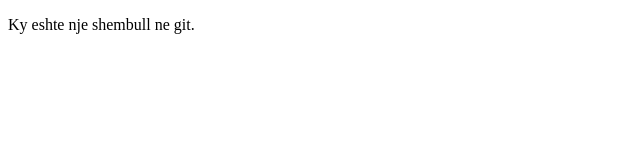
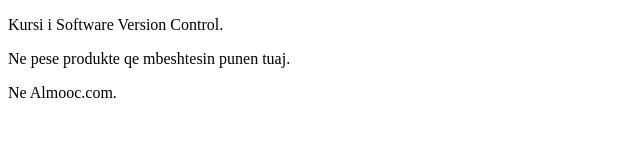
Before and after one commit to Elvira1/BSVC, a plain HTML site: page index.html in a window 1280 px wide. Shown: the whole page, without its empty margins (0-640 px from the left). Drawn offline with Linux system fonts and the light colour scheme.

Commit message:
Almooc.com

```diff
--- a/index.html
+++ b/index.html
@@ -4,7 +4,9 @@
 	<title>Index-Paralel</title>
 </head>
 <body>
-	<p>Ky eshte nje shembull ne git.</p>
+	<p>Kursi i Software Version Control.</p>
+	<p>Ne pese produkte qe mbeshtesin punen tuaj.</p>
+	<p>Ne Almooc.com.</p>
 
 </body>
 </html>
```
